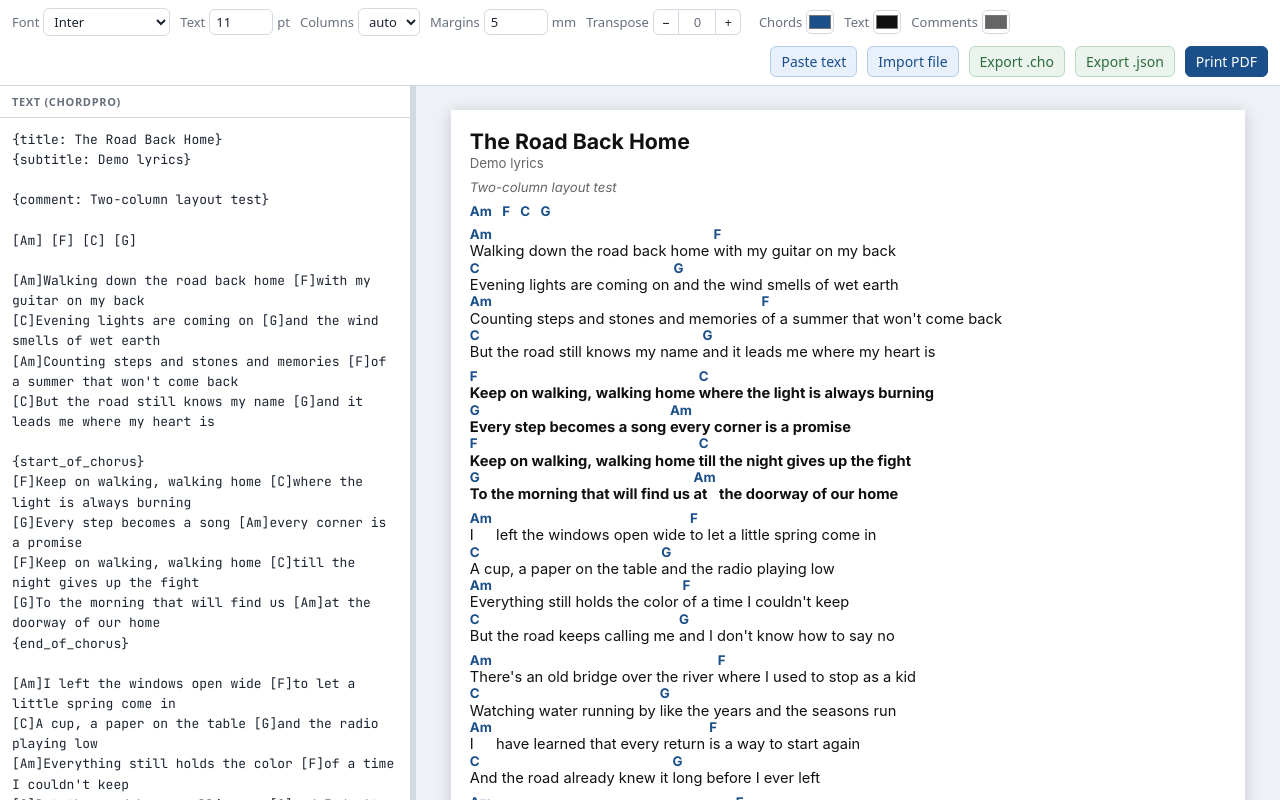
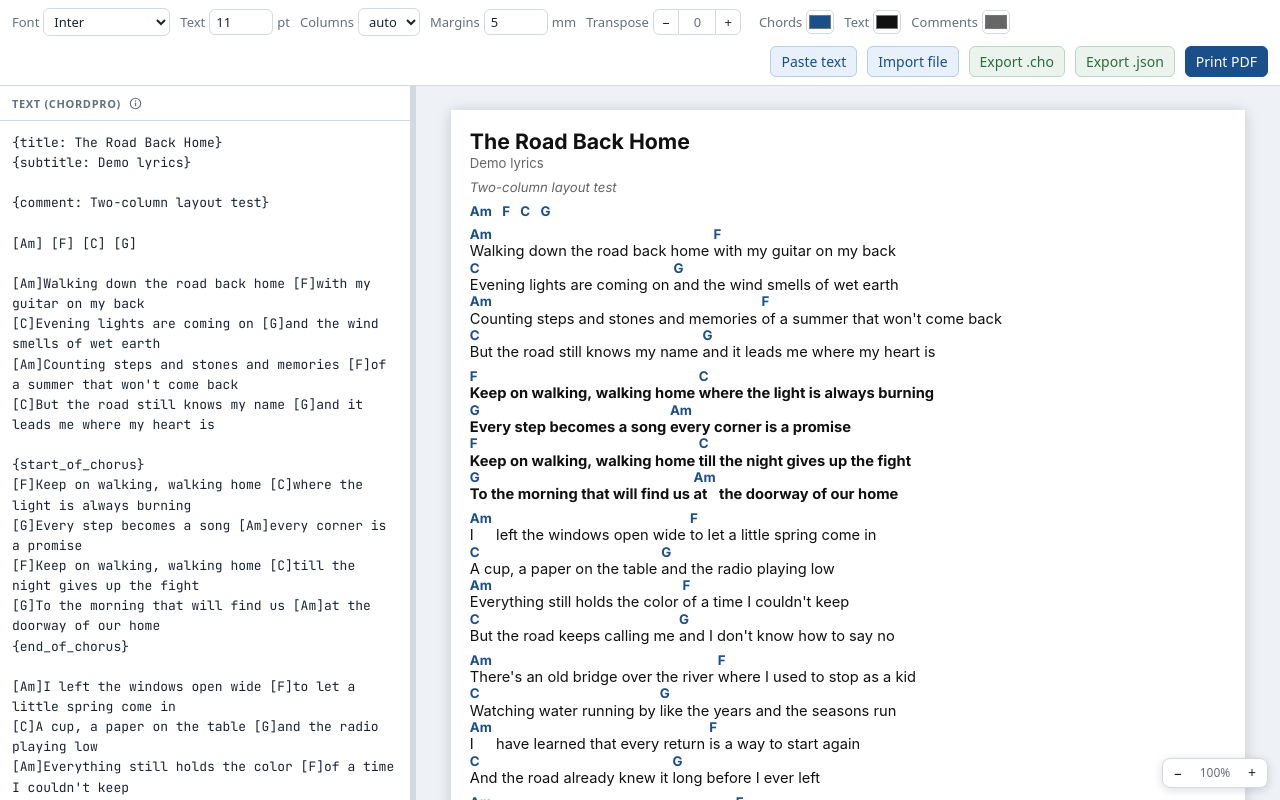
Before and after one commit to fedetamburlin/spartito, a Svelte app: page / in a window 1280 px wide. Built offline with nearby package versions, Linux system fonts and the light colour scheme; a web font is replaced by a local one.

Commit message:
feat: ChordPro syntax help and preview zoom

```diff
--- /dev/null
+++ b/src/core/zoom.ts
@@ -0,0 +1,13 @@
+export const ZOOM_MIN = 0.3;
+export const ZOOM_MAX = 2;
+export const ZOOM_STEP = 0.1;
+
+export function clampZoom(value: number): number {
+  if (!Number.isFinite(value)) return 1;
+  const rounded = Math.round(value * 10) / 10;
+  return Math.min(ZOOM_MAX, Math.max(ZOOM_MIN, rounded));
+}
+
+export function stepZoom(value: number, direction: 1 | -1): number {
+  return clampZoom(value + direction * ZOOM_STEP);
+}
--- /dev/null
+++ b/src/ui/ChordProHelp.svelte
@@ -0,0 +1,148 @@
+<script lang="ts">
+  let open = $state(false);
+  let pinned = $state(false);
+  let root = $state<HTMLElement | null>(null);
+  let button = $state<HTMLButtonElement | null>(null);
+  let hoverTimer: ReturnType<typeof setTimeout> | undefined;
+  let closeTimer: ReturnType<typeof setTimeout> | undefined;
+
+  function clearTimers() {
+    clearTimeout(hoverTimer);
+    clearTimeout(closeTimer);
+  }
+
+  function scheduleOpen() {
+    if (open || pinned) return;
+    clearTimeout(closeTimer);
+    clearTimeout(hoverTimer);
+    hoverTimer = setTimeout(() => (open = true), 250);
+  }
+
+  function scheduleClose() {
+    if (pinned) return;
+    clearTimeout(hoverTimer);
+    clearTimeout(closeTimer);
+    closeTimer = setTimeout(() => (open = false), 150);
+  }
+
+  function toggle() {
+    clearTimers();
+    if (open && pinned) {
+      close(false);
+    } else {
+      open = true;
+      pinned = true;
+    }
+  }
+
+  function close(restoreFocus: boolean) {
+    clearTimers();
+    open = false;
+    pinned = false;
+    if (restoreFocus) button?.focus();
+  }
+
+  function onWindowClick(event: MouseEvent) {
+    if (!open) return;
+    if (root && event.target instanceof Node && root.contains(event.target)) return;
+    close(false);
+  }
+
+  function onWindowKeydown(event: KeyboardEvent) {
+    if (event.key === 'Escape' && open) close(true);
+  }
+</script>
+
+<svelte:window onclick={onWindowClick} onkeydown={onWindowKeydown} />
+
+<span class="help" bind:this={root}>
+  <button
+    class="help-icon"
+    type="button"
+    aria-label="ChordPro syntax help"
+    aria-haspopup="dialog"
+    aria-expanded={open}
+    bind:this={button}
+    onclick={toggle}
+    onmouseenter={scheduleOpen}
+    onmouseleave={scheduleClose}
+  >
+    <svg viewBox="0 0 16 16" width="13" height="13" aria-hidden="true">
+      <circle cx="8" cy="8" r="6.4" fill="none" stroke="currentColor" stroke-width="1.4" />
+      <circle cx="8" cy="5" r="0.9" fill="currentColor" />
+      <rect x="7.25" y="6.8" width="1.5" height="4.6" rx="0.75" fill="currentColor" />
+    </svg>
+  </button>
+
+  {#if open}
+    <div
+      class="help-popover"
+      role="dialog"
+      aria-label="ChordPro syntax help"
+      tabindex="-1"
+      onmouseenter={clearTimers}
+      onmouseleave={scheduleClose}
+    >
+      <div class="help-head">
+        <strong>ChordPro quick reference</strong>
+        <button class="help-close" type="button" aria-label="Close" onclick={() => close(true)}>×</button>
+      </div>
+      <table class="help-table">
+        <tbody>
+          <tr>
+            <td><code>{'{title: My song}'}</code></td>
+            <td class="help-effect">Song title</td>
+          </tr>
+          <tr>
+            <td><code>{'{subtitle: ...}'}</code> <code>{'{artist: ...}'}</code></td>
+            <td class="help-effect">Subtitle or artist (alias <code>{'{st: ...}'}</code>)</td>
+          </tr>
+          <tr>
+            <td><code>{'{comment: ...}'}</code> <code>{'{c: ...}'}</code></td>
+            <td class="help-effect">Comment line</td>
+          </tr>
+          <tr>
+            <td><code>{'{capo: 2}'}</code> <code>{'{capo: II}'}</code></td>
+            <td class="help-effect">Capo 0–12 (digits or Roman numerals), shown under the title</td>
+          </tr>
+          <tr>
+            <td><code>[Am]Hello [C]world</code></td>
+            <td class="help-effect">Chord above the word that follows it</td>
+          </tr>
+          <tr>
+            <td><code>[C][G]word</code></td>
+            <td class="help-effect">Several chords on one word</td>
+          </tr>
+          <tr>
+            <td><code>[Do] [Lam] [Sol]</code></td>
+            <td class="help-effect">Italian note names work too</td>
+          </tr>
+          <tr>
+            <td><code>[C] [G] [Am]</code></td>
+            <td class="help-effect">Chord-only line (on a line of its own)</td>
+          </tr>
+          <tr>
+            <td><code>{'{start_of_chorus}'}</code> <code>{'{soc}'}</code></td>
+            <td class="help-effect">
+              Chorus section, closed by <code>{'{end_of_chorus}'}</code> / <code>{'{eoc}'}</code>;
+              optional label <code>{'{soc: Chorus}'}</code>
+            </td>
+          </tr>
+          <tr>
+            <td><code>{'{start_of_verse}'}</code> <code>{'{sov}'}</code></td>
+            <td class="help-effect">
+              Verse section; bridge is <code>{'{start_of_bridge}'}</code> / <code>{'{sob}'}</code>
+            </td>
+          </tr>
+          <tr>
+            <td><code>(blank line)</code></td>
+            <td class="help-effect">Separates blocks</td>
+          </tr>
+        </tbody>
+      </table>
+      <p class="help-note">
+        Unknown directives are ignored in the preview but preserved on export.
+      </p>
+    </div>
+  {/if}
+</span>
--- a/src/ui/EditorPane.svelte
+++ b/src/ui/EditorPane.svelte
@@ -1,4 +1,6 @@
 <script lang="ts">
+  import ChordProHelp from './ChordProHelp.svelte';
+
   interface Props {
     source: string;
   }
@@ -7,7 +9,10 @@
 </script>
 
 <section class="editor">
-  <h2 class="pane-title">Text (ChordPro)</h2>
+  <div class="pane-header">
+    <h2 class="pane-title">Text (ChordPro)</h2>
+    <ChordProHelp />
+  </div>
   <textarea
     class="editor-area"
     spellcheck="false"
--- a/src/ui/PreviewPane.svelte
+++ b/src/ui/PreviewPane.svelte
@@ -3,6 +3,7 @@
   import { decideLayout, type FitOutcome, type LayoutParams } from '../core/fit';
   import type { SongDocument } from '../core/model';
   import type { SongSettings } from '../core/settings';
+  import { stepZoom, ZOOM_MAX, ZOOM_MIN } from '../core/zoom';
   import { createMeasure } from './measure';
   import Page from './Page.svelte';
 
@@ -15,6 +16,9 @@
   let { doc, capo, settings }: Props = $props();
 
   let wrapEl = $state<HTMLElement | null>(null);
+  let scrollEl = $state<HTMLElement | null>(null);
+  let zoom = $state(1);
+  let zoomPct = $derived(Math.round(zoom * 100));
   let layout = $state<LayoutParams>({
     columns: config.layout.columnsDefault,
     textPt: config.layout.textPtDefault,
@@ -50,6 +54,18 @@
     return () => cancelAnimationFrame(frame);
   });
 
+  $effect(() => {
+    const el = scrollEl;
+    if (!el) return;
+    const onWheel = (event: WheelEvent) => {
+      if (!event.ctrlKey && !event.metaKey) return;
+      event.preventDefault();
+      zoom = stepZoom(zoom, event.deltaY < 0 ? 1 : -1);
+    };
+    el.addEventListener('wheel', onWheel, { passive: false });
+    return () => el.removeEventListener('wheel', onWheel);
+  });
+
   const statusText = $derived.by(() => {
     if (!outcome) return 'Calculating layout...';
     const columns = outcome.params.columns === 2 ? '2 columns' : '1 column';
@@ -79,9 +95,34 @@
       <span class="badge">{statusText}</span>
     </div>
   {/if}
-  <div class="preview-scroll">
-    <div class="preview-wrap" bind:this={wrapEl}>
-      <Page {doc} {layout} {settings} {capo} />
+  <div class="preview-scroll" bind:this={scrollEl}>
+    <div
+      class="preview-wrap"
+      bind:this={wrapEl}
+      style={`--zoom: ${zoom}; --page-w: ${config.page.widthMm}mm; --page-h: ${config.page.heightMm}mm`}
+    >
+      <div class="zoom-layer">
+        <Page {doc} {layout} {settings} {capo} />
+      </div>
     </div>
   </div>
+  <div class="zoom-controls">
+    <button
+      type="button"
+      aria-label="Zoom out"
+      title="Zoom out"
+      disabled={zoom <= ZOOM_MIN}
+      onclick={() => (zoom = stepZoom(zoom, -1))}>−</button>
+    <button
+      type="button"
+      class="zoom-value"
+      title="Reset zoom to 100%"
+      onclick={() => (zoom = 1)}>{zoomPct}%</button>
+    <button
+      type="button"
+      aria-label="Zoom in"
+      title="Zoom in"
+      disabled={zoom >= ZOOM_MAX}
+      onclick={() => (zoom = stepZoom(zoom, 1))}>+</button>
+  </div>
 </div>
--- a/src/ui/styles/app.css
+++ b/src/ui/styles/app.css
@@ -287,15 +287,132 @@ button.primary {
   background: var(--ui-panel);
 }
 
+.pane-header {
+  display: flex;
+  align-items: center;
+  gap: 6px;
+  padding: 8px 12px;
+  border-bottom: 1px solid var(--ui-border);
+}
+
 .pane-title {
   margin: 0;
-  padding: 8px 12px;
   font-size: 11px;
   font-weight: 600;
   text-transform: uppercase;
   letter-spacing: 0.06em;
   color: var(--ui-muted);
-  border-bottom: 1px solid var(--ui-border);
+}
+
+.help {
+  position: relative;
+  display: inline-flex;
+  align-items: center;
+}
+
+.help-icon {
+  display: inline-flex;
+  align-items: center;
+  justify-content: center;
+  width: 18px;
+  height: 18px;
+  padding: 0;
+  border: 0;
+  border-radius: 50%;
+  background: transparent;
+  color: var(--ui-muted);
+  cursor: pointer;
+}
+
+.help-icon:hover,
+.help-icon[aria-expanded='true'] {
+  color: var(--ui-accent);
+}
+
+.help-icon:focus-visible {
+  outline: 2px solid var(--ui-accent);
+  outline-offset: 1px;
+}
+
+.help-popover {
+  position: absolute;
+  top: calc(100% + 6px);
+  left: 0;
+  z-index: 40;
+  width: min(380px, calc(100vw - 36px));
+  max-height: min(65vh, 460px);
+  overflow: auto;
+  padding: 10px 12px;
+  background: var(--ui-panel);
+  border: 1px solid var(--ui-border);
+  border-radius: 10px;
+  box-shadow: 0 10px 30px rgba(15, 25, 40, 0.22);
+  text-transform: none;
+  letter-spacing: normal;
+  text-align: left;
+  font-size: 12.5px;
+  font-weight: 400;
+  color: var(--ui-text);
+}
+
+.help-head {
+  display: flex;
+  align-items: center;
+  justify-content: space-between;
+  gap: 8px;
+  margin-bottom: 6px;
+}
+
+.help-head strong {
+  font-size: 13px;
+}
+
+.help-close {
+  padding: 0 6px;
+  border: 0;
+  background: transparent;
+  font-size: 16px;
+  line-height: 1;
+  color: var(--ui-muted);
+  cursor: pointer;
+}
+
+.help-close:hover {
+  color: var(--ui-accent);
+}
+
+.help-table {
+  width: 100%;
+  border-collapse: collapse;
+}
+
+.help-table td {
+  padding: 3px 0;
+  vertical-align: top;
+}
+
+.help-table td:first-child {
+  padding-right: 12px;
+}
+
+.help-table code {
+  font-family: 'JetBrains Mono', ui-monospace, monospace;
+  font-size: 11.5px;
+  white-space: nowrap;
+  background: #f1f4f8;
+  border: 1px solid #e0e6ee;
+  border-radius: 4px;
+  padding: 1px 4px;
+}
+
+.help-effect {
+  color: var(--ui-muted);
+}
+
+.help-note {
+  margin: 8px 0 0;
+  font-size: 11.5px;
+  color: var(--ui-muted);
 }
 
 .editor-area {
@@ -311,6 +428,7 @@ button.primary {
 }
 
 .preview {
+  position: relative;
   display: flex;
   flex-direction: column;
   min-height: 0;
@@ -343,8 +461,55 @@ button.primary {
 }
 
 .preview-wrap {
+  width: calc(var(--page-w, 210mm) * var(--zoom, 1));
+  height: calc(var(--page-h, 297mm) * var(--zoom, 1));
+  margin: 0 auto;
+}
+
+.zoom-layer {
+  width: var(--page-w, 210mm);
+  height: var(--page-h, 297mm);
+  transform: scale(var(--zoom, 1));
+  transform-origin: top left;
+}
+
+.zoom-controls {
+  position: absolute;
+  right: 12px;
+  bottom: 12px;
+  z-index: 5;
   display: flex;
-  justify-content: center;
+  align-items: center;
+  gap: 2px;
+  padding: 2px;
+  background: var(--ui-panel);
+  border: 1px solid var(--ui-border);
+  border-radius: 8px;
+  box-shadow: 0 2px 10px rgba(15, 25, 40, 0.15);
+}
+
+.zoom-controls button {
+  min-width: 26px;
+  padding: 2px 6px;
+  border: 0;
+  background: transparent;
+  line-height: 1.4;
+}
+
+.zoom-controls button:hover:not(:disabled) {
+  background: #eef2f7;
+}
+
+.zoom-controls button:disabled {
+  color: var(--ui-muted);
+  cursor: default;
+}
+
+.zoom-controls .zoom-value {
+  min-width: 44px;
+  font-size: 12px;
+  font-variant-numeric: tabular-nums;
+  color: var(--ui-muted);
 }
 
 .page {
@@ -372,7 +537,8 @@ button.primary {
   .app-toolbar,
   .editor,
   .splitter,
-  .preview-meta {
+  .preview-meta,
+  .zoom-controls {
     display: none !important;
   }
 
@@ -386,6 +552,17 @@ button.primary {
     overflow: visible;
   }
 
+  .preview-wrap {
+    width: auto;
+    height: auto;
+  }
+
+  .zoom-layer {
+    width: auto;
+    height: auto;
+    transform: none;
+  }
+
   .page {
     box-shadow: none;
     margin: 0;
```
Also changed, not shown: 1 other file (tests, documents, lock files or other folders).
